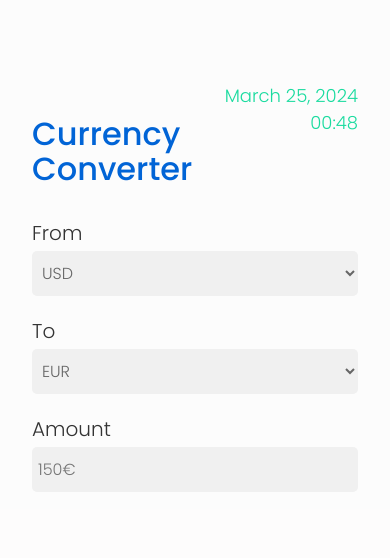
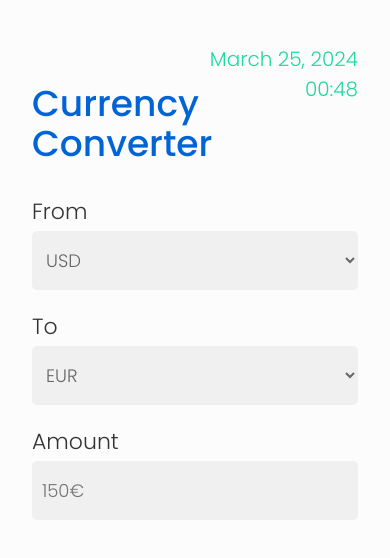
Before and after one commit to aykinsancakli/currency-converter, a React (Create React App) app: page / in a window 390 px wide. Shown: the top 558 px of the page. Built offline with nearby package versions, Linux system fonts and the light colour scheme.

Commit message:
update media queries

```diff
--- a/src/index.css
+++ b/src/index.css
@@ -181,6 +181,68 @@ body {
   }
 
   .form {
-    margin-top: 5rem;
+    margin-top: 1.2rem;
+  }
+
+  .heading-primary {
+    font-size: 3.6rem;
+  }
+
+  .time {
+    font-size: 2rem;
+  }
+
+  .form input,
+  .form select {
+    padding: 1.6rem 1rem;
+    font-size: 1.8rem;
+  }
+
+  .label {
+    font-size: 2.2rem;
+  }
+
+  .result-box {
+    margin-top: 2rem;
+    height: 8rem;
+    color: #fff;
+    font-size: 2rem;
+    font-weight: 400;
+
+    animation: blurIn 0.15s ease-in;
+  }
+
+  @keyframes moveInLeft {
+    0% {
+      transform: translateX(-50rem);
+      opacity: 0;
+    }
+
+    70% {
+      transform: translateX(1.8rem);
+      opacity: 0.5;
+    }
+
+    100% {
+      transform: translateX(0);
+      opacity: 1;
+    }
+  }
+
+  @keyframes moveInDown {
+    0% {
+      transform: translateY(-50rem);
+      opacity: 0;
+    }
+
+    70% {
+      transform: translateY(1.8rem);
+      opacity: 0.5;
+    }
+
+    100% {
+      transform: translateY(0);
+      opacity: 1;
+    }
   }
 }
```
